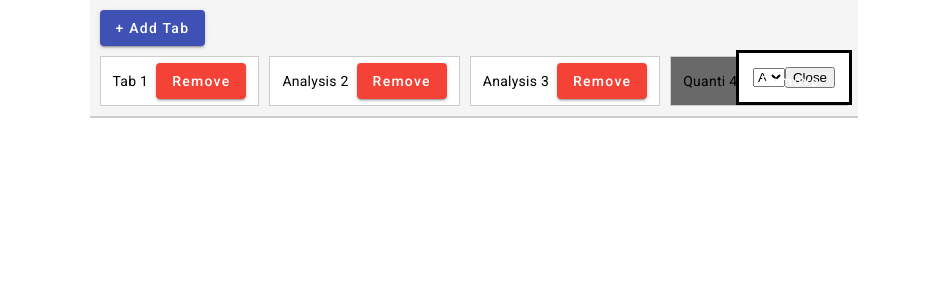
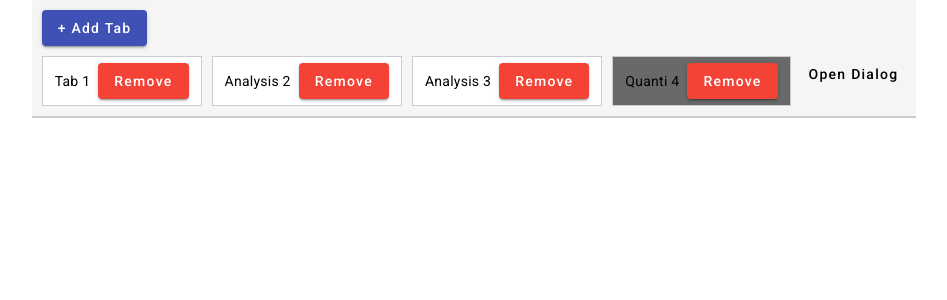
Before and after one commit to Rosu-Andrei/Plate-Selection-POC, an Angular app: page /#/manager in a window 1280 px wide. Shown: the top 300 px of the page, without its empty margins (166-1113 px from the left). Built offline with nearby package versions, Linux system fonts and the light colour scheme.

Commit message:
tab-angular-BrowserView: modified the main.js file so that it uses the compiled version of the Angular application instead of the http routes.
Additionally, I have also created a dialog component made out of Angular Material only.

```diff
--- a/angular.json
+++ b/angular.json
@@ -26,6 +26,7 @@
             "outputPath": "dist/plate-app",
             "index": "src/index.html",
             "browser": "src/main.ts",
+            "baseHref": "./",
             "polyfills": [
               "zone.js"
             ],
--- a/src/app/plate-tabs/plate-tabs.component.html
+++ b/src/app/plate-tabs/plate-tabs.component.html
@@ -11,17 +11,9 @@
       <button mat-raised-button color="warn" (click)="removeTab(i); $event.stopPropagation()">
         Remove
       </button>
-      <dialog open #dialog>
-        <select>
-          <option>A</option>
-          <option>B</option>
-          <option>C</option>
-          <option>D</option>
-          <option>E</option>
-          <option>F</option>
-        </select>
-        <button (click)="dialog.close()">Close</button>
-      </dialog>
     </div>
+    <button mat-button (click)="openDialog(); $event.stopPropagation()">
+      Open Dialog
+    </button>
   </div>
 </div>
--- a/src/app/plate-tabs/plate-tabs.component.ts
+++ b/src/app/plate-tabs/plate-tabs.component.ts
@@ -1,5 +1,7 @@
 import {Component} from '@angular/core';
 import {ElectronService} from "../services/electron.service";
+import {MatDialog} from "@angular/material/dialog";
+import {SelectDialogComponent} from "../select-dialog/select-dialog.component";
 
 /**
  * represents the individual data for each tab, in this case a tab has:
@@ -18,7 +20,8 @@ export type TabData = {
 })
 export class PlateTabsComponent {
 
-  constructor(public electronService: ElectronService) {
+  constructor(public electronService: ElectronService,
+              private dialog: MatDialog) {
   }
 
   /**
@@ -46,4 +49,14 @@ export class PlateTabsComponent {
   getTabs(): TabData[] {
     return this.electronService.getTabs();
   }
+
+  openDialog() {
+    const dialogRef = this.dialog.open(SelectDialogComponent);
+    this.electronService.openDialog();
+
+    dialogRef.afterClosed().subscribe(() => {
+      this.electronService.closeDialog();
+    })
+  }
+
 }
--- /dev/null
+++ b/src/app/select-dialog/select-dialog.component.html
@@ -0,0 +1,12 @@
+<h2 mat-dialog-title> Select an Option </h2>
+<mat-dialog-content>
+  <mat-form-field>
+    <mat-label>Choose</mat-label>
+    <mat-select>
+      <mat-option *ngFor="let option of options" [value]="option">
+        {{ option }}
+      </mat-option>
+    </mat-select>
+  </mat-form-field>
+</mat-dialog-content>
+<mat-dialog-actions (click)="close()">Close</mat-dialog-actions>
--- /dev/null
+++ b/src/app/select-dialog/select-dialog.component.ts
@@ -0,0 +1,20 @@
+import {Component} from '@angular/core';
+import {MatDialogRef} from "@angular/material/dialog";
+
+@Component({
+  selector: 'app-select-dialog',
+  templateUrl: './select-dialog.component.html',
+  styleUrl: './select-dialog.component.css'
+})
+export class SelectDialogComponent {
+
+  options = ['A', 'B', 'C', 'D', 'E', 'F'];
+
+  constructor(private dialogRef: MatDialogRef<SelectDialogComponent>) {
+  }
+
+  close() {
+    this.dialogRef.close();
+  }
+
+}
--- a/src/app/services/electron.service.ts
+++ b/src/app/services/electron.service.ts
@@ -130,4 +130,12 @@ export class ElectronService {
     return this.tabs;
   }
 
+  public openDialog() {
+    this.ipcRenderer.send('open-dialog');
+  }
+
+  public closeDialog() {
+    this.ipcRenderer.send('close-dialog');
+  }
+
 }
--- a/src/index.html
+++ b/src/index.html
@@ -3,7 +3,7 @@
 <head>
   <meta charset="utf-8">
   <title>PlateApp</title>
-  <base href="/">
+  <base href="./">
   <meta name="viewport" content="width=device-width, initial-scale=1">
   <link rel="icon" type="image/x-icon" href="favicon.ico">
   <link href="https://fonts.googleapis.com/css2?family=Roboto:wght@300;400;500&display=swap" rel="stylesheet">
```
Also changed, not shown: main.js (+22 -4 lines), src/app/app.module.ts (+13 -2 lines), src/app/select-dialog/select-dialog.component.css (added), 1 other file (tests, documents, lock files or other folders).
